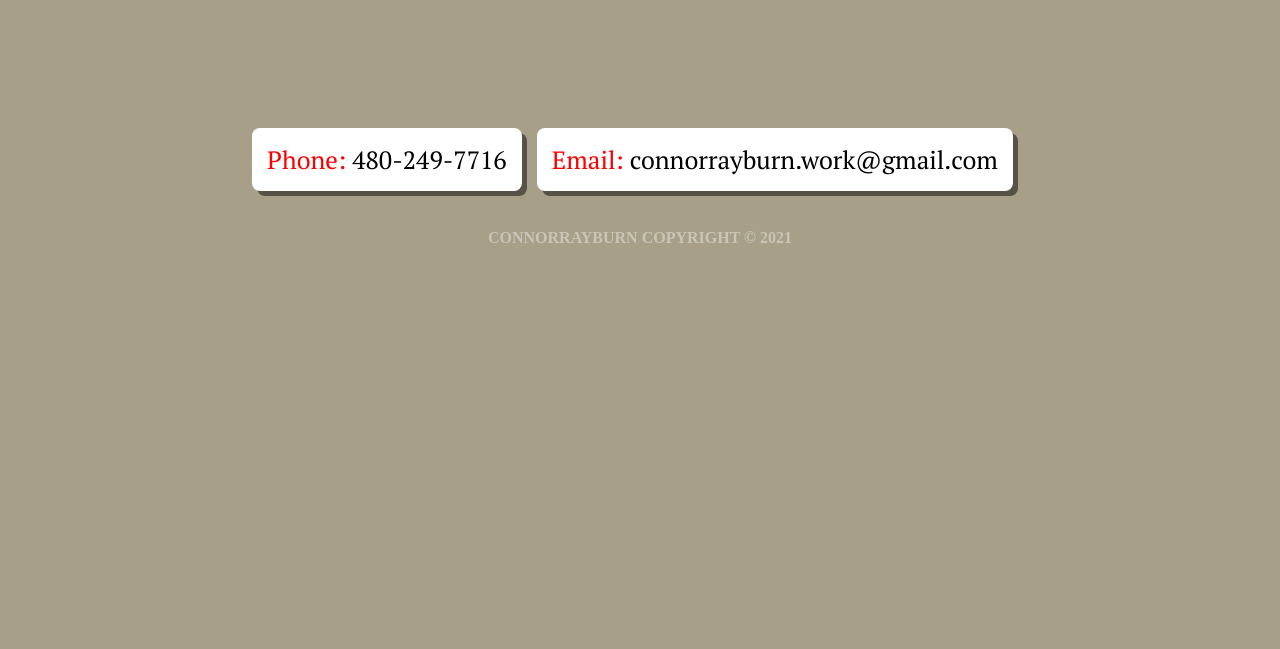
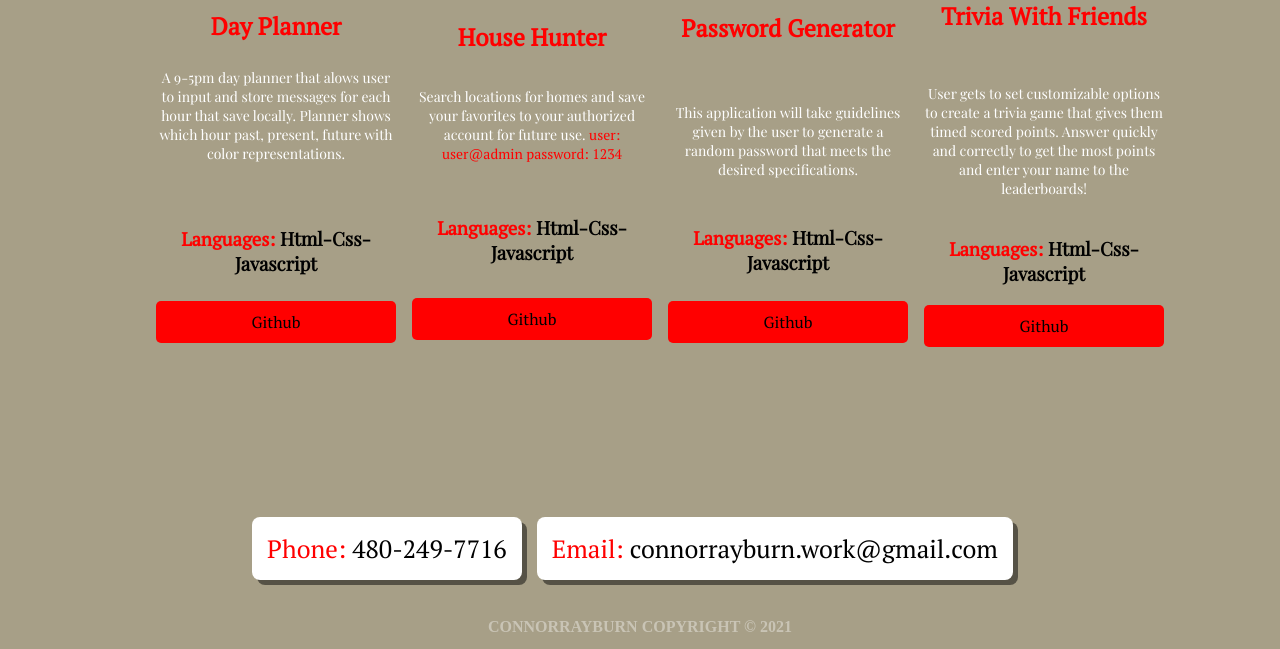
Before and after one commit to crayburn18/developer-portfolio, a plain HTML site: page index.html in a window 1280 px wide. Shown: the part 1170-1819 px from the top of the page. Before the commit the page ends 1430 px from the top, so only its background shows below. Drawn offline with nearby package versions, Linux system fonts and the light colour scheme.

Commit message:
added project descriptions and links

```diff
--- a/index.html
+++ b/index.html
@@ -10,15 +10,15 @@
 <body>
     <!-- Navbar -->
     <nav class="navbar">
-        <img src="" alt="CR Logo">
+        <img src="images/portfolio-logo.png" alt="CR Logo">
     </nav>
 
     <!-- Showcase -->
     <section class="showcase fade-in">
         <div class="title">
             <h2>hello, I'm</h2>
-            <h1>CONNOR RAYBURN</h1>
-            <p>Front-End Dev</p>
+            <h1>CONNOR <span>RAYBURN</span></h1>
+            <p>Web Developer</p>
         </div>
 
     </section>
@@ -36,10 +36,34 @@
     <section class="projects">
         <h1>Projects</h1>
         <div>
-            <a href="https://crayburn18.github.io/Calendar-Homework/"><img src="images/iconfinder_calendar-book-date-monthly_2203551.png" alt=""></a>
-            <a href="https://vast-bayou-08421.herokuapp.com/login"><img src="images/iconfinder_house-home-main-menu-start-building_3643769.png" alt=""></a>
-            <a href="https://crayburn18.github.io/PasswordGenerator/"><img src="images/iconfinder_icons_password_1564520.png" alt=""></a>
-            <a href="https://dazacher.github.io/Trivia-With-Friends/"><img src="images/iconfinder_multimedia-19_809511.png" alt=""></a>
+            <div class="project-box">
+                <a href="https://crayburn18.github.io/Calendar-Homework/"><img src="images/iconfinder_calendar-book-date-monthly_2203551.png" alt=""></a>
+                <h2>Day Planner</h2>
+                <p>A 9-5pm day planner that alows user to input and store messages for each hour that save locally. Planner shows which hour past, present, future with color representations.</p>
+                <h3><span>Languages: </span>Html-Css-Javascript</h3>
+                <a href="https://github.com/crayburn18/Calendar-Homework" class="btn">Github</a>
+            </div>
+            <div class="project-box">
+                <a href="https://vast-bayou-08421.herokuapp.com/login"><img src="images/iconfinder_house-home-main-menu-start-building_3643769.png" alt=""></a>
+                <h2>House Hunter</h2>
+                <p>Search locations for homes and save your favorites to your authorized account for future use. <span>user: user@admin password: 1234</span></p>
+                <h3><span>Languages: </span>Html-Css-Javascript</h3>
+                <a href="https://github.com/dwashburn8/Project-2" class="btn">Github</a>
+            </div>
+            <div class="project-box">
+                <a href="https://crayburn18.github.io/PasswordGenerator/"><img src="images/iconfinder_icons_password_1564520.png" alt=""></a>
+                <h2>Password Generator</h2>
+                <p>This application will take guidelines given by the user to generate a random password that meets the desired specifications.</p>
+                <h3><span>Languages: </span>Html-Css-Javascript</h3>
+                <a href="https://github.com/crayburn18/PasswordGenerator" class="btn">Github</a>
+            </div>
+            <div class="project-box">
+                <a href="https://dazacher.github.io/Trivia-With-Friends/"><img src="images/iconfinder_multimedia-19_809511.png" alt=""></a>
+                <h2>Trivia With Friends</h2>
+                <p>User gets to set customizable options to create a trivia game that gives them timed scored points. Answer quickly and correctly to get the most points and enter your name to the leaderboards!</p>
+                <h3><span>Languages: </span>Html-Css-Javascript</h3>
+                <a href="https://github.com/dazacher/Trivia-With-Friends" class="btn">Github</a>
+            </div>
         </div>
     </section>
 
@@ -49,7 +73,7 @@
         <div>
             <span> Phone:</span> 480-249-7716
         </div>
-        <div>
+        <div class="mobile">
             <span>Email:</span> connorrayburn.work@gmail.com
         </div>
     </section>
--- a/style.css
+++ b/style.css
@@ -2,7 +2,8 @@
 
 body {
     margin: 0;
-    padding: 0;
+    padding-left: 10%;
+    padding-right: 10%;
     background-color: rgb(167, 159, 135);
 }
 
@@ -17,6 +18,30 @@ body {
 
 .fade-in {
     animation: fadeIn 4s;
+}
+
+a {
+    text-decoration: none;
+}
+
+.btn {
+    display: inline-block;
+    padding: 10px 30px;
+    cursor: pointer;
+    background: red;
+    color: black;
+    border: none;
+    border-radius: 5px;
+    text-align: center;
+}
+
+
+/* Navbar */
+
+.navbar img {
+    height: 50px;
+    margin-left: 10px;
+    margin-top: 10px;
 }
 
 /* Showcase */
@@ -102,6 +127,46 @@ body {
 
 }
 
+.projects .project-box {
+    width: 200px;
+    display: flex;
+    flex-direction: column;
+}
+
+.projects p {
+    color: white;
+    font-family: 'Playfair Display';
+    font-size: 14px;
+    text-align: center;
+    margin: 0;
+    padding: 0;
+}
+
+.projects .btn {
+    margin-bottom: 20px;
+    font-family: 'PT Serif', sans-serif;
+}
+
+.projects .btn:hover {
+    transform: scale(.98);
+}
+
+.projects h3 {
+    font-family: 'Playfair Display', sans-serif;
+    text-align: center;
+}
+
+.projects span {
+    color: red;
+    font-family: 'PT Serif', sans-serif;
+}
+
+.projects h2 {
+    color: red;
+    font-family: 'PT Serif', sans-serif;
+    text-align: center;
+}
+
 .projects img {
     height: 200px;
     padding: 20px;
@@ -145,3 +210,23 @@ footer h2 {
     color: rgba(255, 255, 255, 0.39);
     font-size: 16px;
 }
+
+/* Tablets & Under */
+
+@media (max-width: 969px) {
+    .contact .mobile {
+        margin-top: 10px;
+    }
+}
+
+/* Mobile */
+
+@media (max-width: 608px) {
+    .showcase h1 span {
+        display: none;
+    }
+
+    .contact .mobile {
+        margin-left: 8px;
+    }
+}
```
Also changed, not shown: images/portfolio-logo.png (added).
